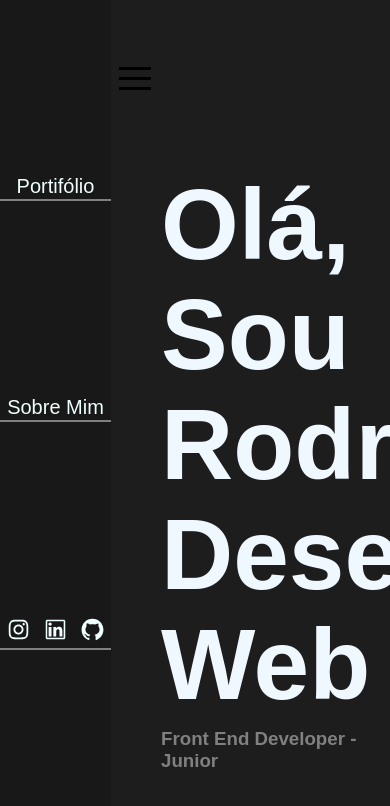
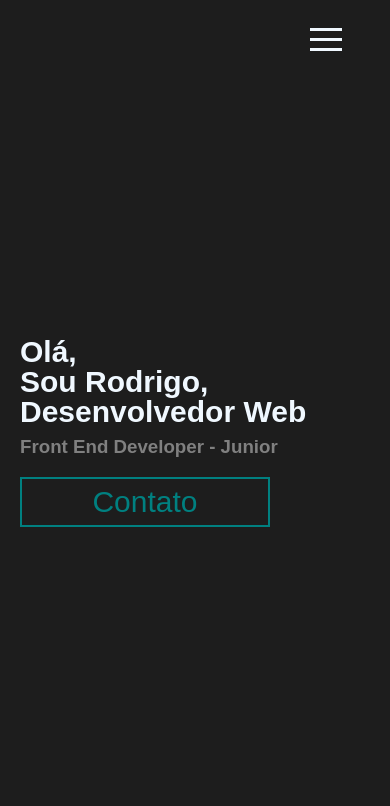
Before and after one commit to rodrigopaaz/rodrigopaaz.github.io, a React (Create React App) app: page / in a window 390 px wide. Shown: the top 806 px of the page. Built offline with nearby package versions, Linux system fonts and the light colour scheme.

Commit message:
Feat: Testing first media

```diff
--- a/src/App.css
+++ b/src/App.css
@@ -3,7 +3,7 @@ body{
   padding: 0;
   background-color: rgb(29,29,29);
 }
-
+@media only screen and (min-width: 451px){
 .main__div{
   display: flex;
   justify-content: center;
@@ -26,6 +26,7 @@ body{
   width: 100%;
   flex-direction: column;
   justify-content: center;
+  z-index: 1;
 }
 
 h1 {
@@ -43,9 +44,92 @@ h3 {
   margin-left: 50px;
 }
 
-.div__title .hamburguer-react{
+.div_hamburguer{
   color: aliceblue;
   position: absolute;
-  top: 10px;
-  right: 10px;
+  top: 20px;
+  right: 50px;
 }
+
+.button__contato{
+  width: 300px;
+  height: 50px;
+  font-size: 30px;
+  background-color: transparent;
+  border: 2px solid teal;
+  color: teal;
+  margin-left: 50px;
+}
+
+img{
+  width: 500px;
+  height: 500px;
+}
+}
+
+@media only screen and (max-width: 450px) and (min-width: 100px){
+
+  .main__div{
+    display: flex;
+    justify-content: center;
+    height: 100vh;
+    width: 100%;
+  }
+
+  .div__landing{
+    flex-direction: column;
+    width: 100%;
+    height: 100vh;
+    width: 100%;
+    overflow-y: scroll;
+    overflow-x: hidden;
+  }
+
+  .div__title{
+    display: flex;
+    height: 100vh;
+    max-height: -webkit-fill-available;
+    width: 100%;
+    flex-direction: column;
+    justify-content: center;
+    z-index: 1;
+  }
+
+  h1 {
+    color: aliceblue;
+    font-family: Arial, Helvetica, sans-serif;
+    font-size: 30px;
+    line-height: 30px;
+    margin-left: 20px;
+    margin-bottom: -10px;
+  }
+
+  h3 {
+    color: gray;
+    font-family: Arial, Helvetica, sans-serif;
+    margin-left: 20px;
+  }
+
+  .div_hamburguer{
+    color: aliceblue;
+    position: absolute;
+    top: 15px;
+    right: 40px;
+  }
+
+  .button__contato{
+    width: 250px;
+    height: 50px;
+    font-size: 30px;
+    background-color: transparent;
+    border: 2px solid teal;
+    color: teal;
+    margin-left: 20px;
+  }
+
+  img{
+    width: 500px;
+    height: 500px;
+  }
+
+}
--- a/src/Home.js
+++ b/src/Home.js
@@ -4,14 +4,23 @@ import Sidebar from './Sidebar';
 import { Divide as Hamburger } from 'hamburger-react'
 
 export default function Home() {
+  const
+  whatssapp = 'https://api.whatsapp.com/send?phone=5521975297102&text=Ol%C3%A1,%20seja%20bem%20vindo!'
   return (
     <div className='main__div'>
     <Sidebar />
     <div className='div__landing'>
   <div className='div__title'>
+    <div className='div_hamburguer'>
     <Hamburger/>
+    </div>
   <h1>Olá, <br /> Sou Rodrigo, <br /> Desenvolvedor Web</h1>
   <h3>Front End Developer - Junior</h3>
+  <button
+  className='button__contato'
+  type='button'
+  onClick={()=> window.location.replace(whatssapp)}
+  >Contato</button>
   </div>
     <Content />
   </div>
--- a/src/sideBar.css
+++ b/src/sideBar.css
@@ -1,3 +1,4 @@
+@media only screen and (min-width: 451px){
 .div__side__bar{
     display: flex;
     height: 100vh;
@@ -17,8 +18,36 @@ color: azure;
 margin-bottom: 20px;
 border-bottom: 2px solid gray;
 }
+}
 
 .div__social__media{
     display: flex;
     color: aliceblue;
 }
+
+@media only screen and (max-width: 450px) and (min-width: 100px){
+    .div__side__bar{
+        display: none;
+        height: 100vh;
+        flex-direction: column;
+        flex-basis: 10%;
+        justify-content: space-evenly;
+        align-items: center;
+        background-color: rgb(24,24,24);
+    }
+
+    .div__side__bar button{
+    width: 100%;
+    background-color: transparent;
+    border: none;
+    font-size: 20px;
+    color: azure;
+    margin-bottom: 20px;
+    border-bottom: 2px solid gray;
+    }
+
+    .div__social__media{
+        display: flex;
+        color: aliceblue;
+    }
+}
```
Also changed, not shown: 13 other files (tests, documents, lock files or other folders).
